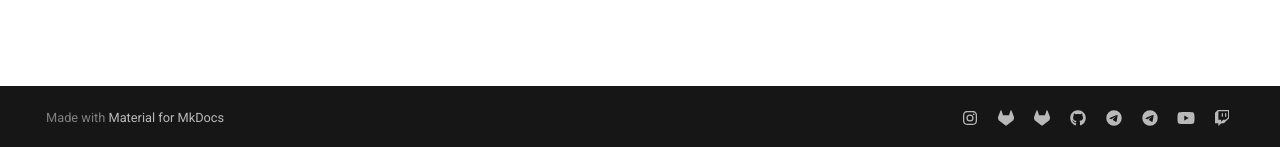
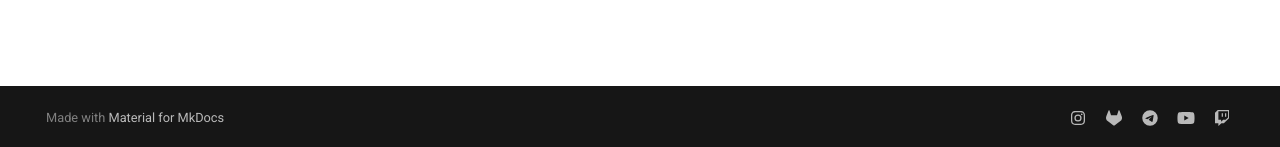
Before and after one commit to Unicamp-Odhin/colubris, an MkDocs documentation site: the page built from docs/src/hardware.md, in a window 1280 px wide. Shown: the part 750-897 px from the top of the page. Built offline with MkDocs 1.6.1 and Material for MkDocs 9.7.7, drawn with Linux system fonts in a browser that asks for light colours.

Commit message:
atualizando footer da documentação

```diff
--- a/docs/mkdocs.yml
+++ b/docs/mkdocs.yml
@@ -44,12 +44,6 @@ extra:
       link: https://instagram.com/embarcacoes.unicamp
     - icon: fontawesome/brands/gitlab
       link: https://gitlab.com/embarcacoes
-    - icon: fontawesome/brands/gitlab
-      link: https://gitlab.com/lkcamp
-    - icon: fontawesome/brands/github
-      link: https://github.com/lkcamp
-    - icon: fontawesome/brands/telegram
-      link: https://t.me/lkcamp
     - icon: fontawesome/brands/telegram
       link: https://t.me/+PdSj1sTUFSIyOGVh
     - icon: fontawesome/brands/youtube
```
